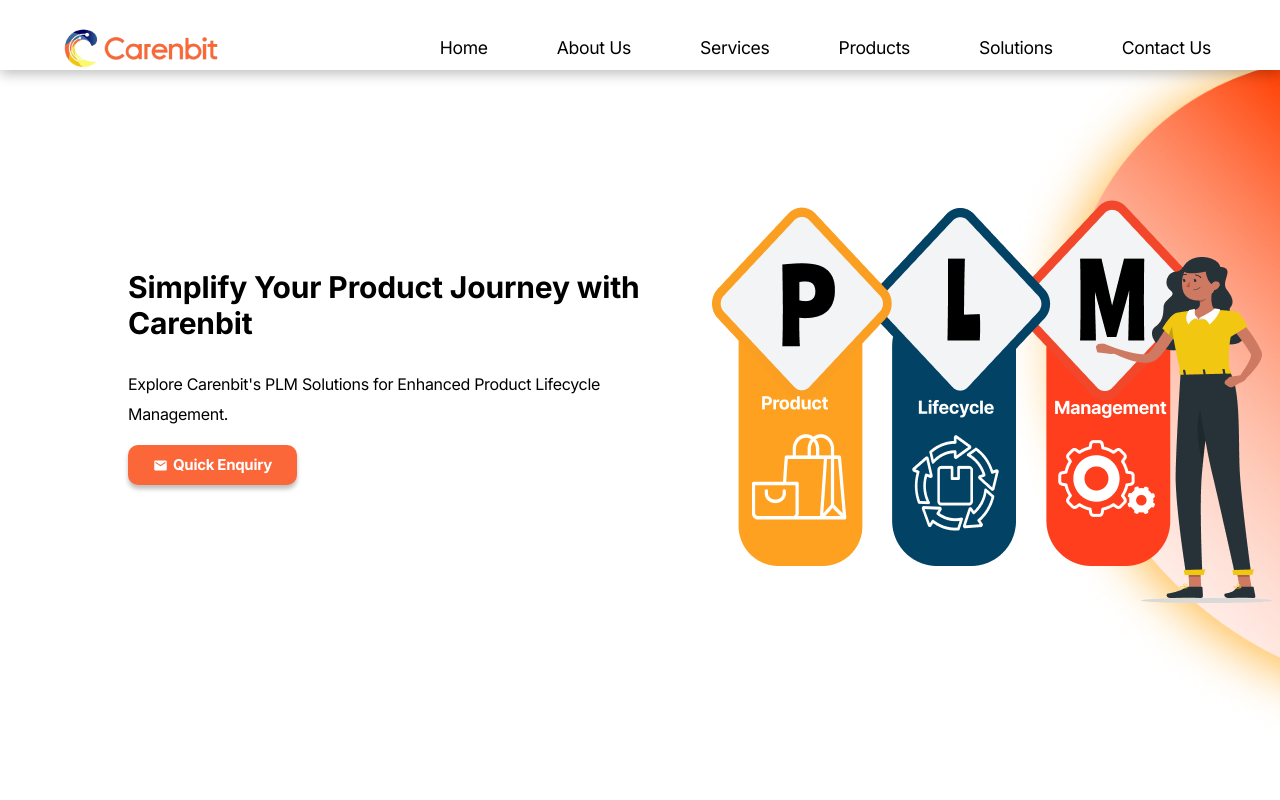
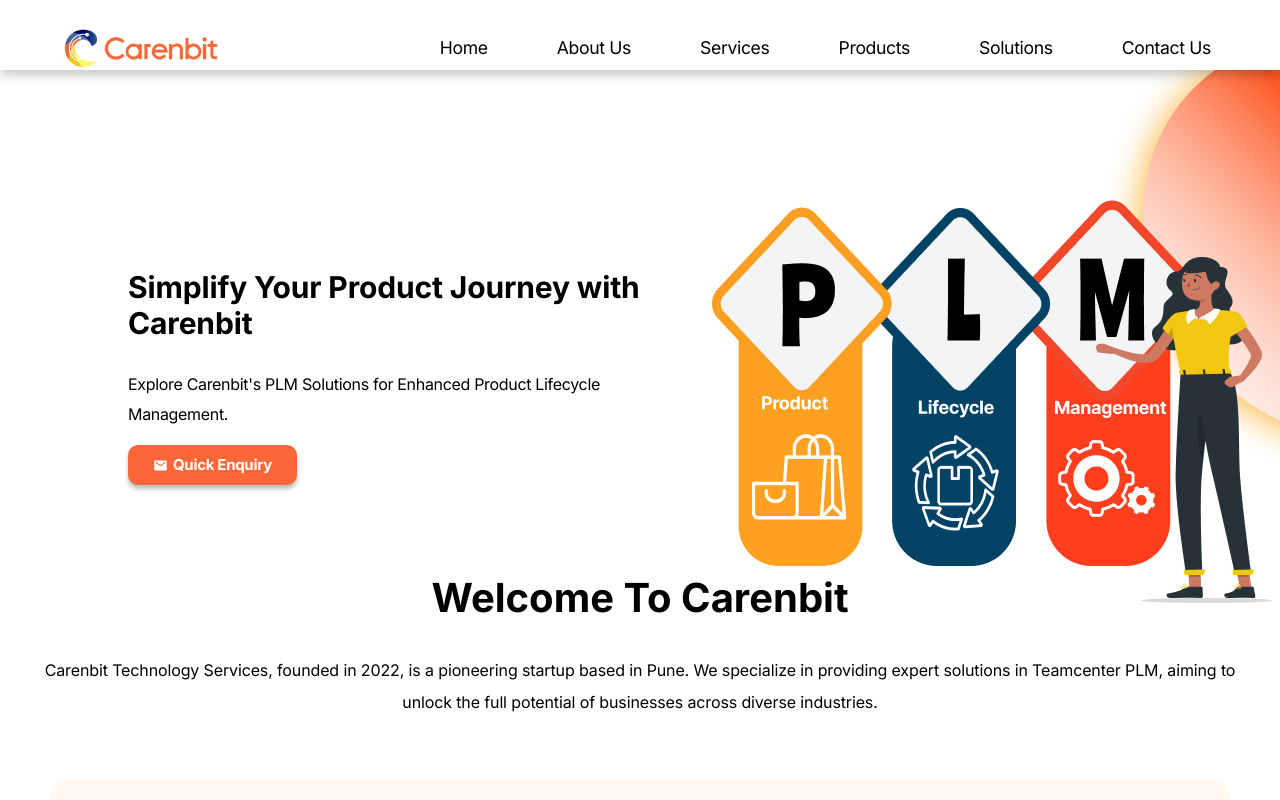
Before and after one commit to Carenbit/carenbitdev, a React (Create React App) app: page / in a window 1280 px wide. Shown: the top 800 px of the page. Built offline with nearby package versions, Linux system fonts and the light colour scheme.

Commit message:
Update Home.css

```diff
--- a/src/component/Home/Home.css
+++ b/src/component/Home/Home.css
@@ -10,7 +10,7 @@
   background-repeat: no-repeat;
   background-size: contain;
   /* max-height: 90vh; */
-  height: 95vh;
+/*   height: 95vh; */
 }
 
 .plmImage {
```
